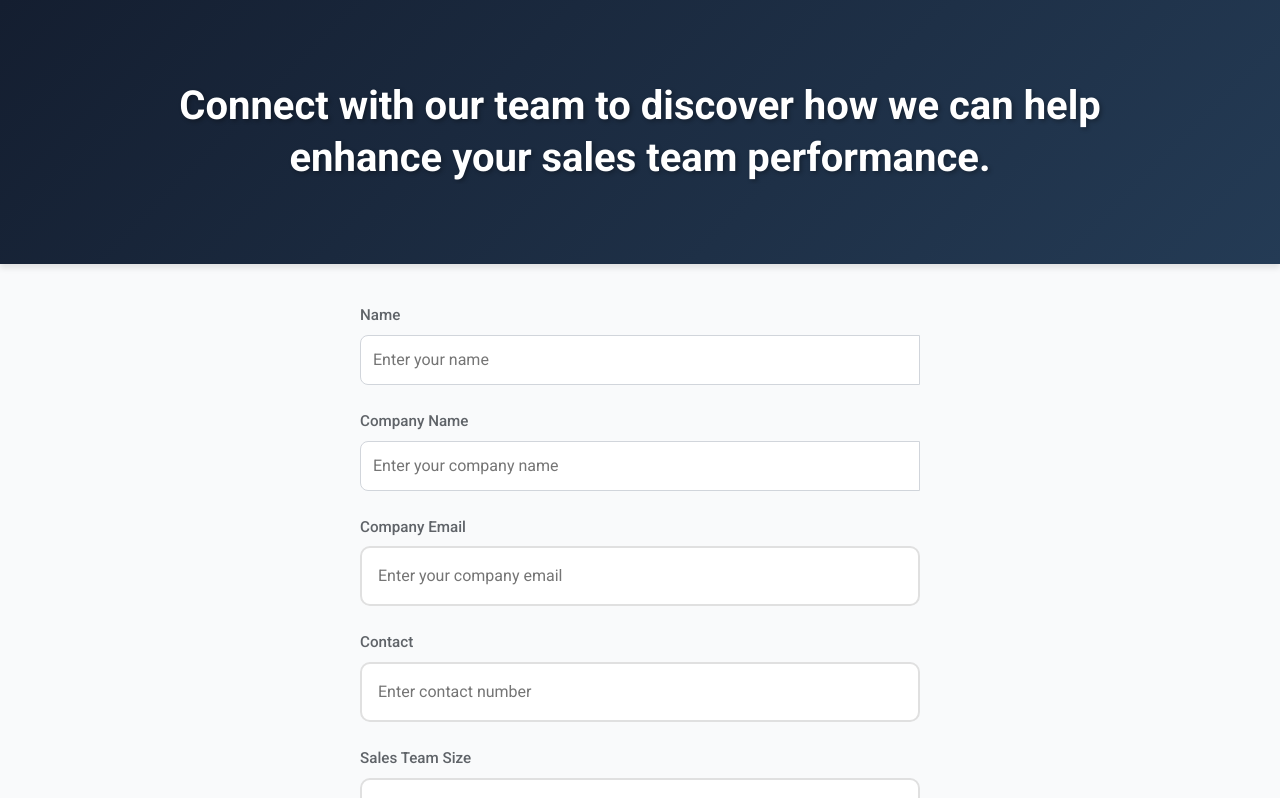
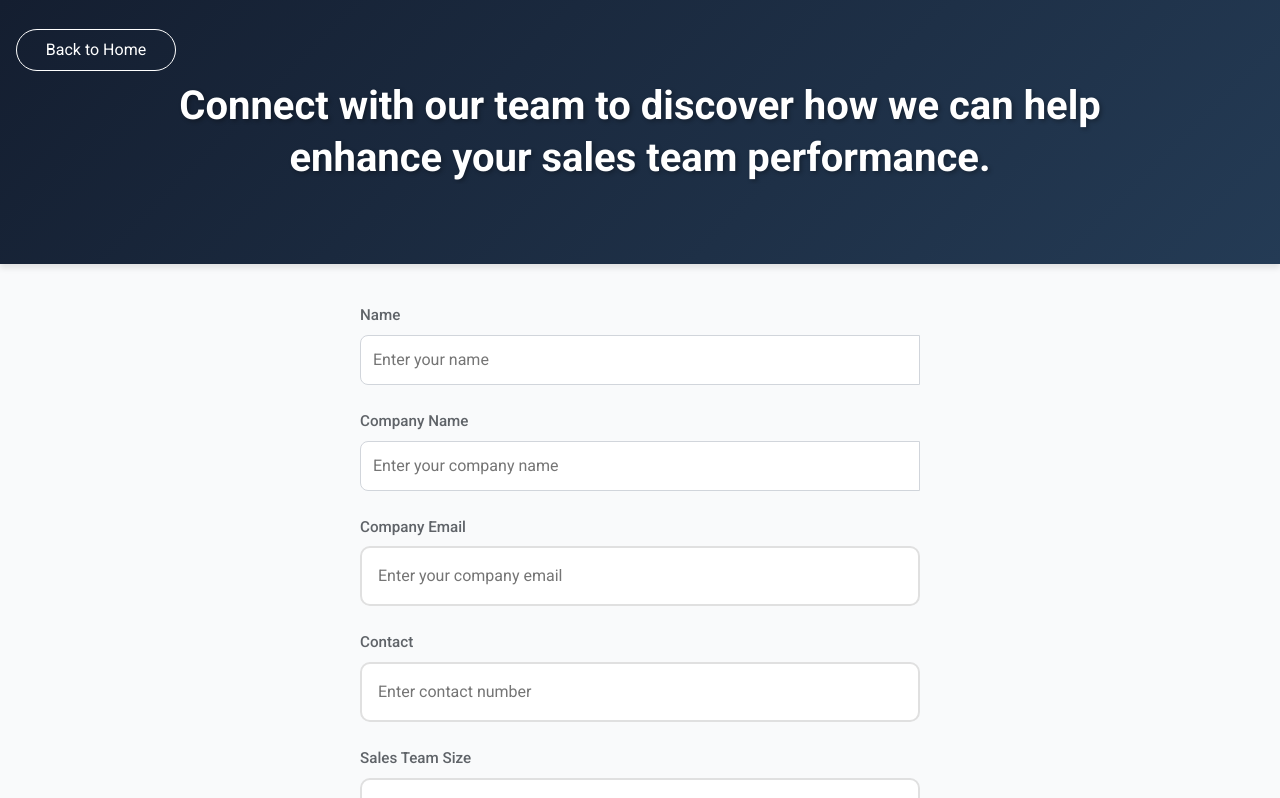
Before and after one commit to RevuteAI-bfsi/Platform, a React (Vite) app in the folder Client/: page /requestdemo in a window 1280 px wide. Shown: the top 798 px of the page. Built offline with nearby package versions, Linux system fonts and the light colour scheme.

Commit message:
updated css

```diff
--- a/Client/src/Components/ElearningPage/Elearning.css
+++ b/Client/src/Components/ElearningPage/Elearning.css
@@ -24,6 +24,17 @@
   position: sticky;
   top: 0;
   z-index: 100;
+}
+.learning-HomePage-Nav{
+    background:none;
+    font-weight:500;
+    padding:4px;
+    border:none;
+    outline:none;
+}
+.learning-HomePage-Nav:hover{
+    color:#1E2330;
+
 }
 
 .CompanyLogo-Here img {
@@ -184,10 +195,11 @@
   gap: 40px;
   margin-top: 30px;
   perspective: 1000px;
+  padding: 10px;
 }
 
 .skill-card {
-  background-color: #C6C6C6;
+  background-color: #efefed;
   width: 320px;
   border-radius: 16px;
   box-shadow: 0 10px 30px rgba(0, 0, 0, 0.08);
--- a/Client/src/Components/ElearningPage/Elearning.jsx
+++ b/Client/src/Components/ElearningPage/Elearning.jsx
@@ -32,10 +32,11 @@ const Elearning = () => {
   return (
     <div className="learningpage-mainContainer">
       <nav className="learningPage-Navbar">
-        <div className="CompanyLogo-Here" onClick={() => navigate("/")}>
+        <div className="CompanyLogo-Here" onClick={() => navigate("/landingpage")}>
           <img src={companyLogo} alt="Company Logo" />
         </div>
         <div className="learningPageNavbar-rightsection">
+            <button className="learning-HomePage-Nav" onClick={()=> navigate('/landingpage')}>Home </button>
           <button className="Logout-btn-design" onClick={handleLogout}>
             Logout
           </button>
--- a/Client/src/Components/HomePage/HomePage.css
+++ b/Client/src/Components/HomePage/HomePage.css
@@ -611,6 +611,7 @@
 
   .HomePage-LeftSidediv{
     padding-bottom: 100%;
+
   }
   .homepage-overlayer-text-left,
   .homepage-overlayer-text-right {
--- a/Client/src/Components/LearnMore/LearnMore.css
+++ b/Client/src/Components/LearnMore/LearnMore.css
@@ -147,6 +147,18 @@
   border-radius: 50%;
   font-size: 1.5rem;
 }
+.backToHome{
+    width:10rem;
+    padding:8px;
+    position:absolute;
+    border:1px solid white;
+    border-radius:25px;
+    margin-top:1.8rem;
+    margin-left:1rem;
+    background:transparent;
+    color:white;
+    outline:nine;
+}
 
 
 .thirdSection-learnmorepage {
--- a/Client/src/Components/LearnMore/LearnMore.jsx
+++ b/Client/src/Components/LearnMore/LearnMore.jsx
@@ -21,10 +21,12 @@ const LearnMore = () => {
     window.scrollTo(0, 0);
   }, []);
 
+
   return (
     <>
       <div className="learn-more-wrapper">
         {/* Hero Section */}
+        <button className="backToHome" onClick={() => (window.location.href = "/")}>Back to Home</button>
         <section className="learn-more-hero">
           <h1 className="hero-title">Practice with our AI Agent</h1>
           <p className="hero-description">
--- a/Client/src/Components/Learning/LearningPage.css
+++ b/Client/src/Components/Learning/LearningPage.css
@@ -166,6 +166,7 @@ body {
   justify-content: center;
   gap: 8px;
   min-width: 200px;
+  margin:1rem;
 }
 
 .complete-btn {
--- a/Client/src/Components/Navbar_landingPage/Navbar_Landingpage.css
+++ b/Client/src/Components/Navbar_landingPage/Navbar_Landingpage.css
@@ -1,3 +1,4 @@
+@import url('https://fonts.googleapis.com/css2?family=Poppins:ital,wght@0,100;0,200;0,300;0,400;0,500;0,600;0,700;0,800;0,900;1,100;1,200;1,300;1,400;1,500;1,600;1,700;1,800;1,900&display=swap');
 * {
   margin: 0;
   padding: 0;
@@ -32,7 +33,7 @@
 
 .loginHomepage-container {
   font-size: 18px;
-  font-weight: 800;
+  font-weight:500;
   color: #333333;
   cursor: pointer;
   position: relative;
--- a/Client/src/Components/RequestDemo/RequestDemo.css
+++ b/Client/src/Components/RequestDemo/RequestDemo.css
@@ -112,3 +112,19 @@
     padding: 16px;
   }
 }
+
+.requestDemo-backToHome{
+    width:10rem;
+    padding:8px;
+    position:absolute;
+    left:0;
+    top:0;
+    border:1px solid white;
+    border-radius:25px;
+    margin-top:1.8rem;
+    margin-left:1rem;
+    background:transparent;
+    color:white;
+    outline:nine;
+
+}
--- a/Client/src/Components/RequestDemo/RequestDemo.jsx
+++ b/Client/src/Components/RequestDemo/RequestDemo.jsx
@@ -53,6 +53,7 @@ const RequestDemo = () => {
         className="requestdemo-wrapper"
       >
         <div className="requestdemo-banner">
+            <button className="requestDemo-backToHome" onClick={() => (window.location.href = "/")}>Back to Home</button>
           <h2 className="requestdemo-heading">
             Connect with our team to discover how we can help enhance your sales
             team performance.
--- a/Client/src/Components/Training/ReadingTraining.jsx
+++ b/Client/src/Components/Training/ReadingTraining.jsx
@@ -238,7 +238,9 @@ const ReadingTraining = () => {
   };
 
   const calculateCompletionPercentage = () => {
-    return (completedPassages.length / passages.length) * 100;
+    const percentage = (completedPassages.length / passages.length) * 100;
+    return Math.min(percentage, 100);
+
   };
 
   const isPassageCompleted = (passageId) => {
--- a/Client/src/Components/Training/TrainingStyles.css
+++ b/Client/src/Components/Training/TrainingStyles.css
@@ -177,6 +177,7 @@
     cursor: pointer;
     transition: background-color 0.2s ease;
     font-size: 1rem;
+    margin-right:1rem;
   }
 
   .start-button, .submit-button, .play-button {
```
Also changed, not shown: 2 other files (tests, documents, lock files or other folders).
